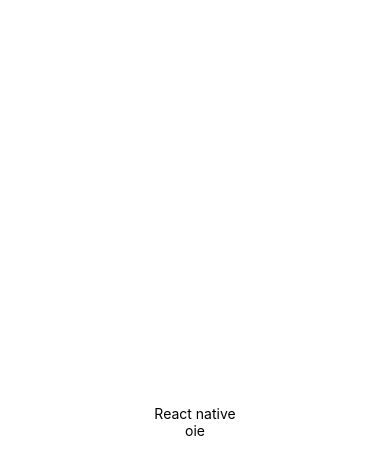
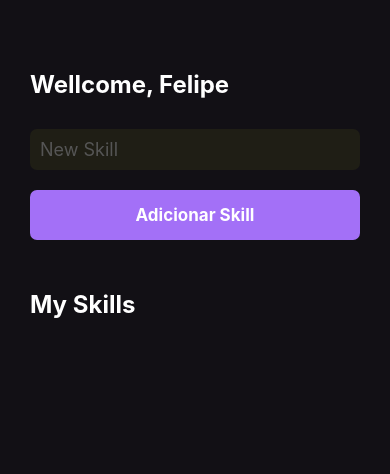
Before and after one commit to felipegenuino/appMySkills, a React Native app: screen / in a window 390 px wide. Shown: the top 474 px of the page. Built offline with nearby package versions, Linux system fonts and the light colour scheme.

Commit message:
adicionar inputs e botoes

```diff
--- a/src/pages/Home.js
+++ b/src/pages/Home.js
@@ -1,15 +1,65 @@
 import React from 'react'
-import {View, Text} from 'react-native'
+import {
+    View,
+    Text,
+    StyleSheet,
+    TextInput,
+    Platform,
+    TouchableOpacity
+} from 'react-native'
 
 export function Home(){
   return (
-    <View style={{
-          flex: 1,
-          justifyContent: 'center',
-          alignItems: 'center'
-        }}>
-      <Text>React native</Text>
-      <Text>oie</Text>
+    <View style={styles.container}>
+      <Text style={styles.title}>Wellcome, Felipe</Text>
+        <TextInput
+            style={styles.input}
+            placeholderTextColor="#555"
+            placeholder="New Skill"
+        />
+        <TouchableOpacity
+            activeOpacity={0.8}
+            style={styles.button}>
+            <Text style={styles.buttonText}>Adicionar Skill</Text>
+        </TouchableOpacity>
+
+        <Text style={[styles.title, {marginTop: 50}]}>My Skills</Text>
+
     </View>
   )
 }
+const styles = StyleSheet.create({
+    container: {
+        flex: 1,
+        backgroundColor: '#121015',
+        paddingHorizontal: 30,
+        paddingVertical: 70,
+
+    },
+    title: {
+        color: '#fff',
+        fontSize: 24,
+        fontWeight: 'bold'
+    },
+    input: {
+        backgroundColor: '#1f1e15',
+        color: '#fff',
+        fontSize: 18,
+        padding: Platform.OS === 'ios' ? 15 : 10,
+        marginTop: 30,
+        borderRadius: 7
+    },
+    button: {
+        backgroundColor: '#a370f7',
+        padding: 15,
+        borderRadius: 7,
+        alignItems: 'center',
+        marginTop: 20,
+    },
+    buttonText: {
+        color: '#fff',
+        fontSize: 17,
+        fontWeight: 'bold',
+
+    }
+})
```
